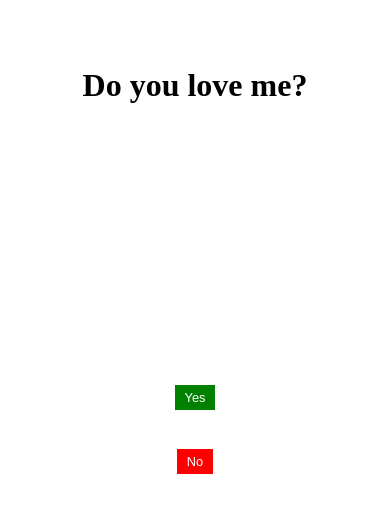
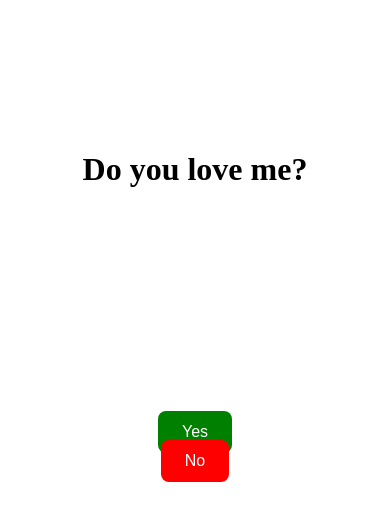
Before and after one commit to Virajing/Love-app, a plain HTML site: page index.html in a window 390 px wide. Drawn offline with Linux system fonts and the light colour scheme.

Commit message:
Update index.html

```diff
--- a/index.html
+++ b/index.html
@@ -17,44 +17,41 @@ body, html {
 
     h1 {
         margin-bottom: 20px;
+        text-align: center;
     }
 
     .container {
-    width: 100%;
-    max-width: 150vh;
-    height: 100%;
-    max-height: 150vh;
         position: relative;
+        width: 90vw;
+        height: 60vh;
         display: flex;
+        flex-direction: column;
         justify-content: center;
         align-items: center;
-    flex-direction: column; /* Ensure vertical stacking */
-    gap: 20px; /* Space between buttons */
-    padding: 20px;
-    box-sizing: border-box; /* Ensures padding is included in width and height */
+        gap: 20px;
     }
 
     /* Button Styles */
     #teleportButton, #Button {
-    padding: 10px 20px;
+        padding: 12px 24px;
         border: none;
         color: white;
         cursor: pointer;
         transition: background-color 0.3s ease;
-    position: relative; /* Make sure buttons don't overlap */
+        font-size: 1rem;
+        border-radius: 8px;
+        position: absolute;
     }
 
     #teleportButton {
         background-color: red;
-    position: absolute; /* Allows movement within container */
     }
 
     #Button {
         background-color: green;
-    position: relative; /* Keep this relative for normal flow */
+        position: relative;
     }
 
-/* Hover effects for buttons */
     #teleportButton:hover {
         background-color: darkred;
     }
@@ -63,67 +60,20 @@ h1 {
         background-color: darkgreen;
     }
 
-/* Responsive Styles */
-@media (max-width: 1200px) {
-    .container {
-        width: 100vh;
-        height: 100vh;
-        gap: 15px;
+    #p {
+        font-size: 1.2rem;
+        text-align: center;
     }
-
-    #teleportButton, #Button {
-        padding: 8px 16px;
-    }
-}
-
-@media (max-width: 768px) {
-    .container {
-        width: 90vh;
-        height: 90vh;
-        flex-direction: column; /* Stack buttons vertically */
-        gap: 10px;
-    }
-
-    #teleportButton, #Button {
-        padding: 6px 12px;
-        font-size: 0.9em;
-        position: relative; /* Keep normal stacking behavior */
-    }
-
-    #teleportButton {
-        position: absolute; /* Allow it to move within the container */
-    }
-}
-
-@media (max-width: 480px) {
-    .container {
-        width: 80vh;
-        height: 80vh;
-        gap: 20px; /* Increase gap between buttons to avoid overlap */
-    }
-
-    #teleportButton, #Button {
-        padding: 5px 10px;
-        font-size: 0.8em;
-        position: relative; /* Normal stacking */
-    }
-
-    #teleportButton {
-        position: absolute; /* Can still move on hover */
-    }
-}
-
   </style>
 </head>
 <body>
   <h1>Do you love me?</h1>
   <div class="container">
     <button onclick="yes()" id="Button">Yes</button>
-    <br>
-    <button id="teleportButton">No</button>
-    <br>
+    <button onclick="no()" id="teleportButton">No</button>
     <p id="p"></p>
   </div>
+
   <script>
     document.addEventListener('DOMContentLoaded', () => {
       const button = document.getElementById('teleportButton');
@@ -133,8 +83,8 @@ h1 {
           const containerRect = container.getBoundingClientRect();
           const buttonRect = button.getBoundingClientRect();
 
-          const maxX = containerRect.width - buttonRect.width;
-          const maxY = containerRect.height - buttonRect.height;
+          const maxX = window.innerWidth - buttonRect.width;
+          const maxY = window.innerHeight - buttonRect.height;
 
           const randomX = Math.random() * maxX;
           const randomY = Math.random() * maxY;
@@ -146,14 +96,14 @@ h1 {
 
     function yes() {
         const para = document.getElementById('p');
-        const message = "I knew you'd say yes! 😍🥰";
-        para.textContent = message;
+        para.textContent = "I knew you'd say yes! 😍🥰";
+        document.getElementById('teleportButton').style.display = 'none';
+        document.getElementById('Button').style.display = 'none';
+    }
 
-        // Hiding both buttons after "Yes" is clicked
-        const noButton = document.getElementById('teleportButton');
-        const yesButton = document.getElementById('Button');
-        noButton.style.display = 'none';
-        yesButton.style.display = 'none';
+    function no() {
+        const para = document.getElementById('p');
+        para.textContent = "I am serious baby😘😥";
     }
   </script>
 </body>
```
Lines whose indentation alone changed are shown as unchanged.
